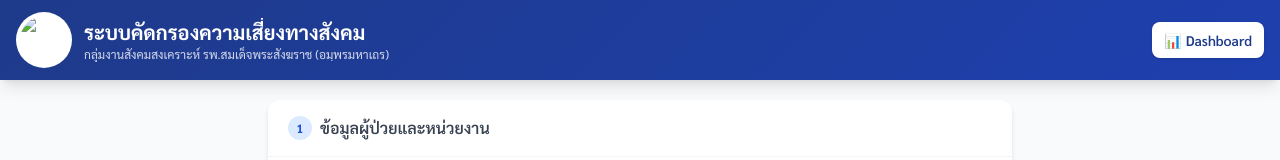
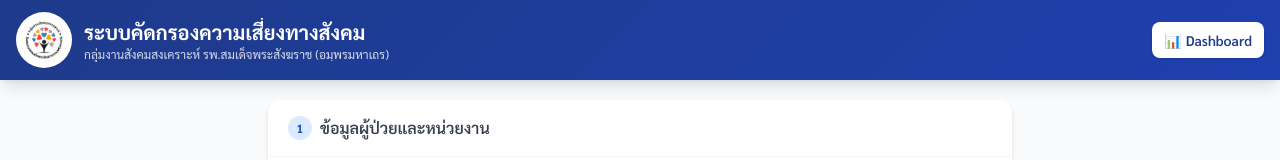
Before and after one commit to socialworkdn/SWConsult, a plain HTML site: page index.html in a window 1280 px wide. Shown: the top 160 px of the page. Drawn offline with nearby package versions, Linux system fonts and the light colour scheme; some packages are replaced by stand-ins of ours; a script that the page names is missing.

Commit message:
Update index.html

```diff
--- a/index.html
+++ b/index.html
@@ -3,7 +3,7 @@
 <head>
 <meta charset="UTF-8">
 <meta name="viewport" content="width=device-width, initial-scale=1">
-<title>แบบคัดกรองความเสี่ยงทางสังคม - รพ.สมเด็จพระสังฆราช</title> <link rel="icon" type="image/png" href="images/Logo-sw69.png">
+<title>แบบคัดกรองความเสี่ยงทางสังคม - รพ.สมเด็จพระสังฆราช</title> <link rel="icon" type="image/png" href="Logo-sw69.png">
 <link href="https://fonts.googleapis.com/css2?family=Sarabun:wght@300;400;500;600;700&display=swap" rel="stylesheet">
 <script src="https://cdn.tailwindcss.com"></script>
 <script src="https://cdn.jsdelivr.net/npm/sweetalert2@11"></script>
@@ -29,7 +29,7 @@
 <div class="header-bg text-white shadow-lg sticky top-0 z-20">
   <div class="container mx-auto px-4 py-3 flex items-center justify-between gap-3">
     <div class="flex items-center gap-3 min-w-0">
-      <img src="images/Logo-sw69.png"
+      <img src="Logo-sw69.png"
            alt="Logo" class="h-11 w-11 md:h-14 md:w-14 rounded-full bg-white p-1 object-contain shrink-0">
       <div class="min-w-0">
         <h1 class="text-sm md:text-xl font-bold leading-tight truncate">ระบบคัดกรองความเสี่ยงทางสังคม</h1>
```
